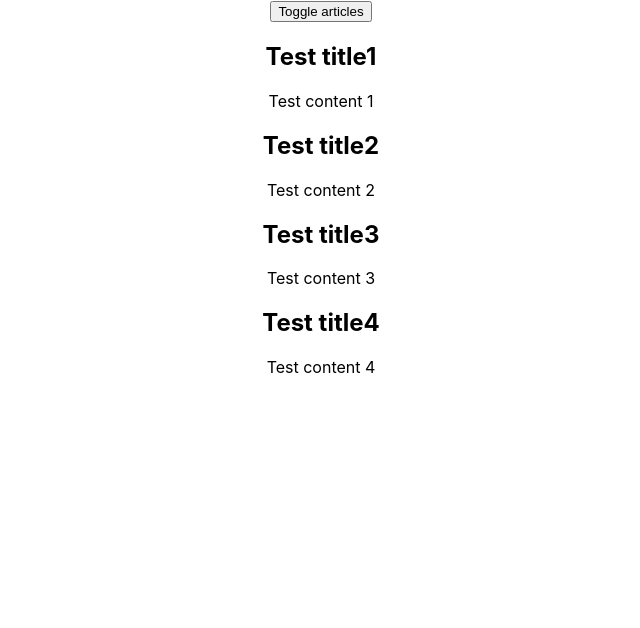
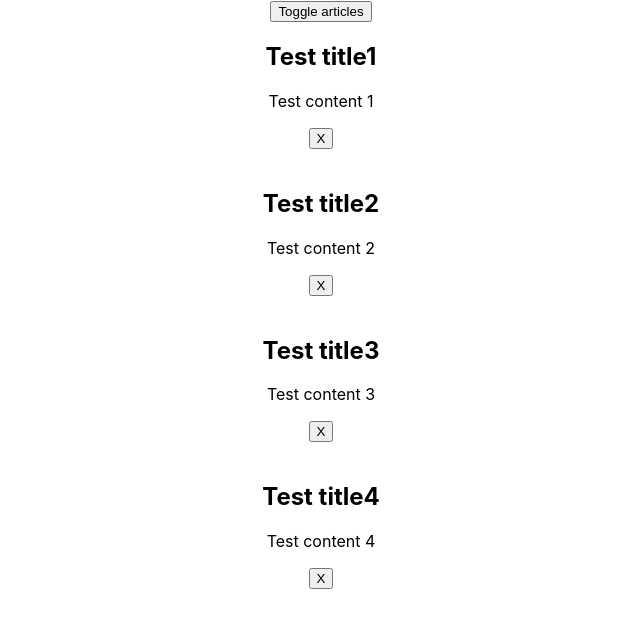
Before and after one commit to Jakubsoad/ReactTutorial, a React (Create React App) app: page / in a window 1280 px wide. Shown: the top 628 px of the page, without its empty margins (319-959 px from the left). Built offline with nearby package versions, Linux system fonts and the light colour scheme.

Commit message:
Deleting articles

```diff
--- a/src/App.jsx
+++ b/src/App.jsx
@@ -31,13 +31,19 @@ class App extends React.Component {
         this.setState({showArticles: !doesShow});
     };
 
+    deleteArticle = (index) => {
+        const articles = this.state.articles;
+        articles.splice(index, 1);
+        this.setState({articles: articles});
+    };
+
     render() {
 
         let articles = null;
 
         if (this.state.showArticles) {
-            articles = this.state.articles.map(article => {
-                return(<Article title={article.title} content={article.content}/>);
+            articles = this.state.articles.map((article, index) => {
+                return(<Article title={article.title} content={article.content} deleteArticle={() => this.deleteArticle(index)}/>);
             });
         }
 
--- a/src/Article/Article.js
+++ b/src/Article/Article.js
@@ -1,11 +1,12 @@
 import React from "react";
 
 const Article = props => {
-
     return(
         <div>
-            <h2>{props.title}</h2>
-            <p>{props.content}</p>
+            <h2>{ props.title }</h2>
+            <p>{ props.content }</p>
+            <button onClick={ props.deleteArticle }>X</button>
+            <br/><br/>
         </div>
     );
 }
```
